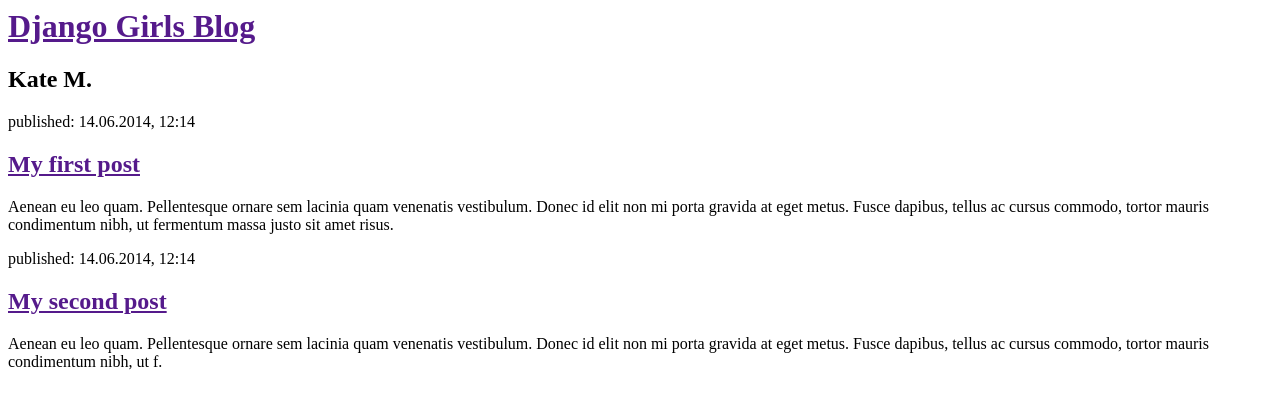
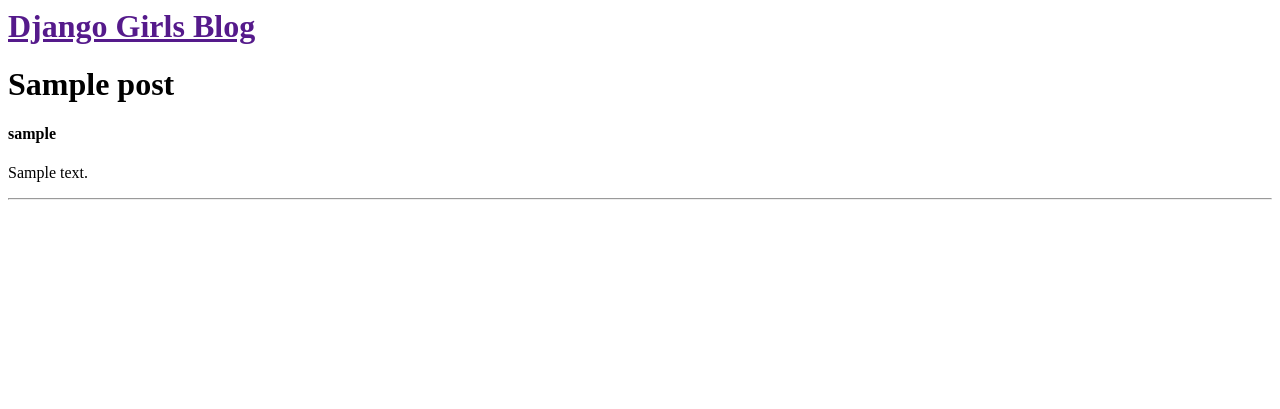
Before and after one commit to kmci/my-first-blog, a Django app: template blog/templates/blog/post_list.html in a window 1280 px wide. Shown: the top 409 px of the page. Run offline with Django 3.2, Linux system fonts and the light colour scheme; the template is opened without the code that fills it: values that come from a table or form of the project are taken from there, others are empty; tables that the repository leaves empty hold one stand-in row (values such as "Sample post").

Commit message:
Pre pythonanywhere

```diff
--- a/blog/templates/blog/post_list.html
+++ b/blog/templates/blog/post_list.html
@@ -6,8 +6,16 @@
         <div>
             <h1><a href="">Django Girls Blog</a></h1>
         </div>
-              <h2>Kate M.</h2>
-        <div>
+              <h2>{{ request.user.username }}</h2>
+
+        {% for post in posts %}
+            <h1>{{ post.title }}</h1>
+            <h4> {{ post.author.username }} </h4>
+            <p>  {{ post.text }} </p>
+            <hr>
+        {% endfor %}
+
+        <!-- <div>
             <p>published: 14.06.2014, 12:14</p>
             <h2><a href="">My first post</a></h2>
             <p>Aenean eu leo quam. Pellentesque ornare sem lacinia quam venenatis vestibulum. Donec id elit non mi porta gravida at eget metus. Fusce dapibus, tellus ac cursus commodo, tortor mauris condimentum nibh, ut fermentum massa justo sit amet risus.</p>
@@ -17,6 +25,6 @@
             <p>published: 14.06.2014, 12:14</p>
             <h2><a href="">My second post</a></h2>
             <p>Aenean eu leo quam. Pellentesque ornare sem lacinia quam venenatis vestibulum. Donec id elit non mi porta gravida at eget metus. Fusce dapibus, tellus ac cursus commodo, tortor mauris condimentum nibh, ut f.</p>
-        </div>
+        </div> -->
     </body>
 </html>
--- a/blog/views.py
+++ b/blog/views.py
@@ -1,5 +1,7 @@
 from django.shortcuts import render
+from django.utils import timezone
+from .models import Post
 
-# Create your views here.
 def post_list(request):
-    return render(request, 'blog/post_list.html', {})
+    posts = Post.objects.filter(created_date__lte=timezone.now()).order_by('published_date')
+    return render(request, 'blog/post_list.html', {'posts': posts})
```
